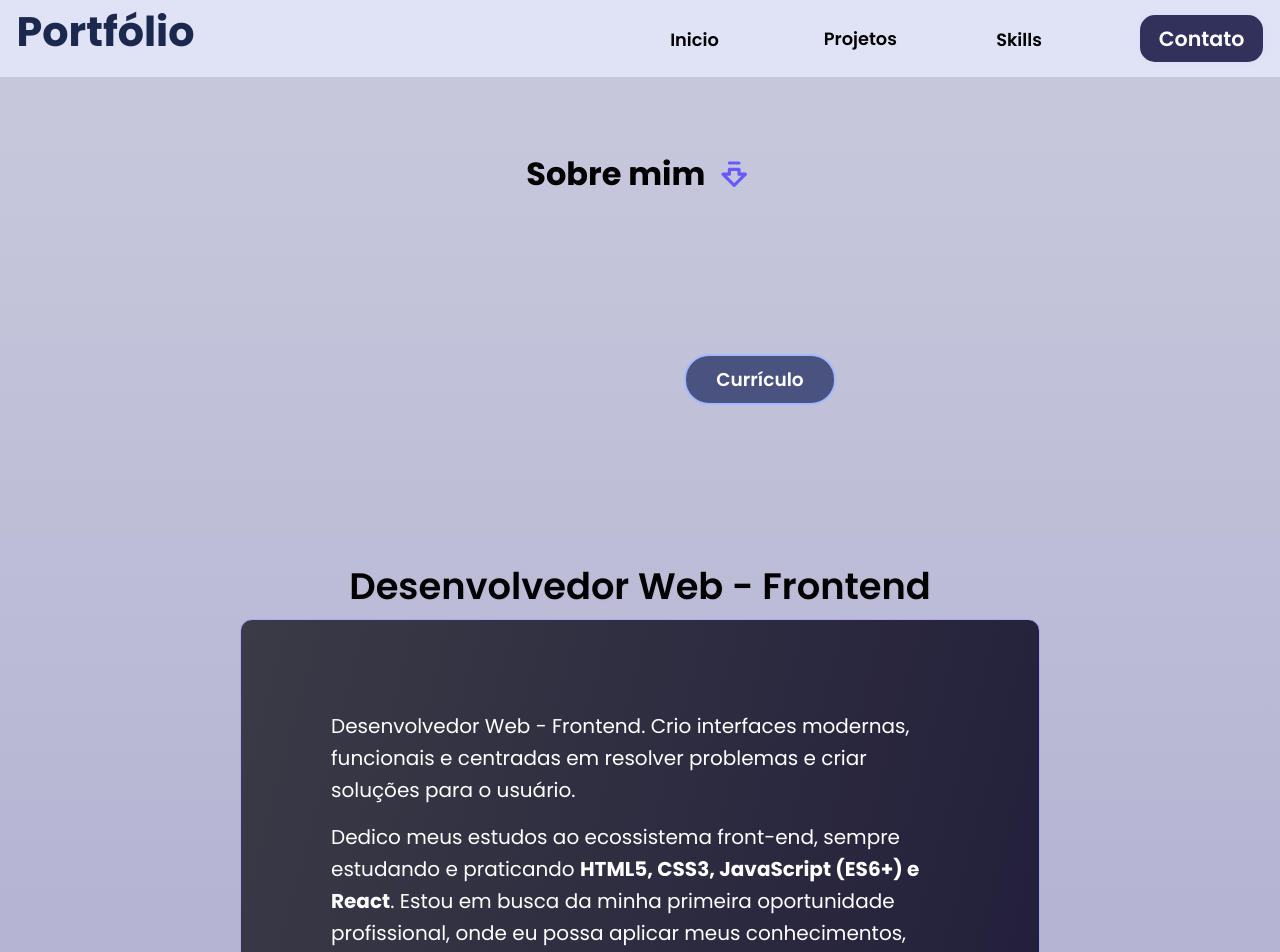
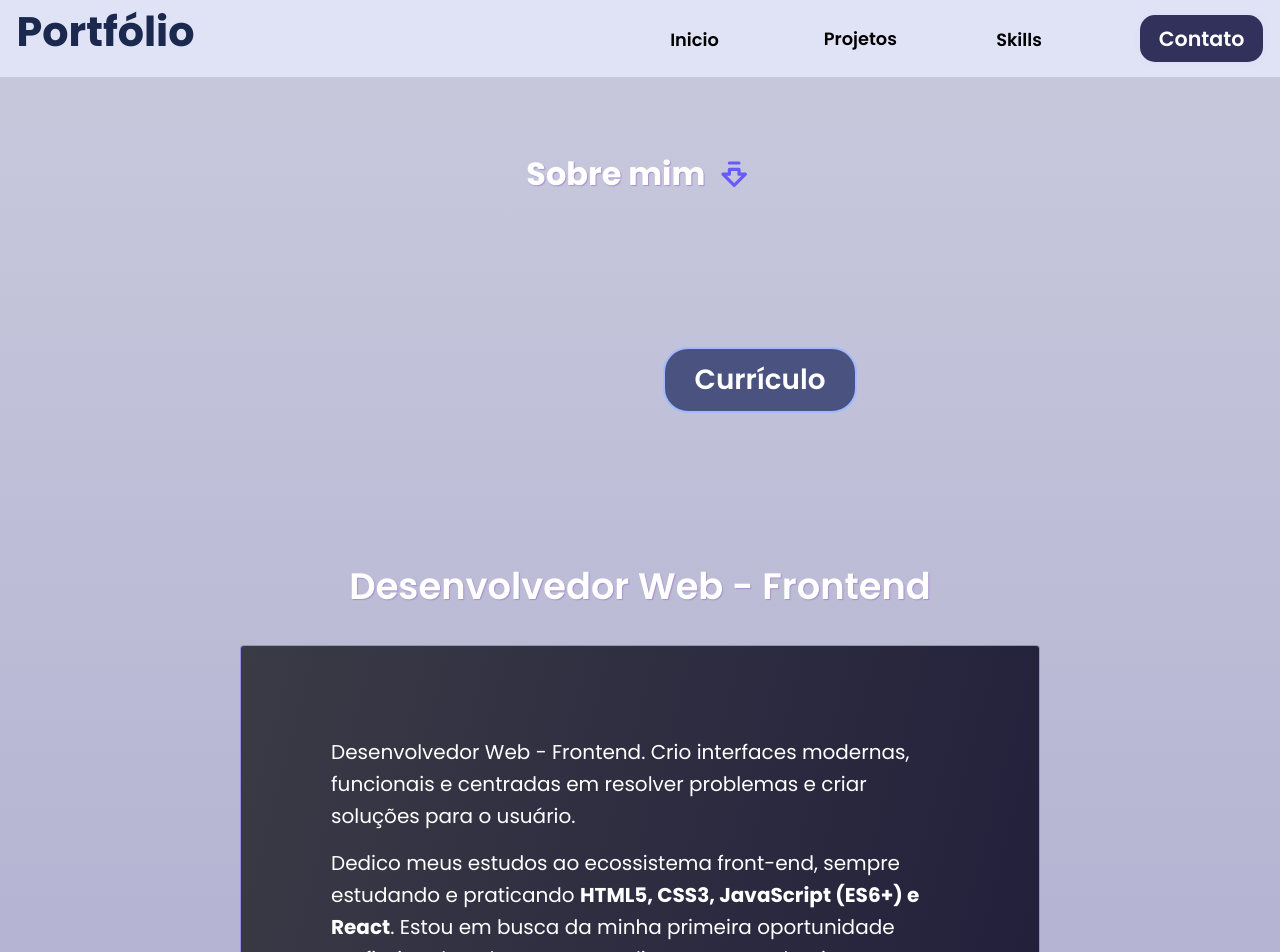
Before and after one commit to SantV7/personal_portifolio, a React (Vite) app: page / in a window 1280 px wide. Shown: the top 952 px of the page. Built offline with nearby package versions, Linux system fonts and the light colour scheme; some icons are missing.

Commit message:
Dando umas estilizadas a mais

```diff
--- a/src/components/main/MainContent.jsx
+++ b/src/components/main/MainContent.jsx
@@ -78,9 +78,7 @@ const MainContent = () => {
                         )}
                     </div>
 
-                    <p className='paragraph_text_about_me intro-name'>
-                        Desenvolvedor Web - Frontend
-                    </p>
+                    <p className='paragraph_text_about_me intro-name'>Desenvolvedor Web - Frontend</p>
 
                     <div id='p-box' className='paragraph_text_about_me'>
                         <p>
--- a/src/style/main/mainContent.css
+++ b/src/style/main/mainContent.css
@@ -16,7 +16,7 @@
 
 
 .text_about_me {
-    width: 90%;
+    width: 100%;
     max-width: 650px;
     text-align: center;
 }
@@ -40,6 +40,7 @@
     margin-bottom: 10px;
     background-color: rgb(74, 82, 128);
     transition: 0.3s;
+    font-size: 1.25rem;
 }
 
 #area-curriculo:hover {
@@ -101,7 +102,7 @@
 }
 
 #menu-options header:hover {
-    transform: scale(1.15) rotate(90deg);
+    transform: scale(1.1) rotate(90deg);
 }
 
 #flex_a {
@@ -142,24 +143,28 @@
     justify-content: center;
     gap: 10px;
     margin-bottom: 20px;
+    color: white;
+    text-shadow: 1px 1px 1px rgba(163, 133, 202, 0.801);
 }
 
 .intro-name {
-    font-size: 2.3em;
+    font-size: 2.2em;
+    color: white;
     font-weight: 600;
-    margin-bottom: 5px;
-    text-shadow: 1px 1px 1px rgba(175, 139, 221, 0.126);
+    padding: 0px 10px;
+    margin-bottom: 31px;
+    text-shadow: 1px 1px 1px rgba(163, 133, 202, 0.801);
 }
 
 #p-box {
     padding: 30px;
-    border-radius: 12px;
+    border-radius: 4px;
     color: rgb(255, 255, 255);
-    border: 1px solid rgb(172, 166, 255);
+    border: 1px solid rgba(172, 166, 255, 0.815);
     background: linear-gradient(105deg, rgb(58, 59, 70), rgb(34, 30, 59));
     line-height: 1.6;
     text-align: left;
-    font-size: 1.1rem;
+    font-size: 1.15rem;
     transition: 0.4s;
     width: 100%;
 }
@@ -185,6 +190,9 @@
 
 
 
+
+
+
 @media screen and (min-width: 768px) {
     .infoContent {
         margin-top: 150px;
@@ -192,6 +200,15 @@
 
     .text_about_me {
         max-width: 800px;
+    }
+
+    .intro-name {
+
+        font-size: 2.3rem;
+    }
+
+    #area-curriculo {
+        font-size: 1.5rem;
     }
 
     #icon-man-people {
```
